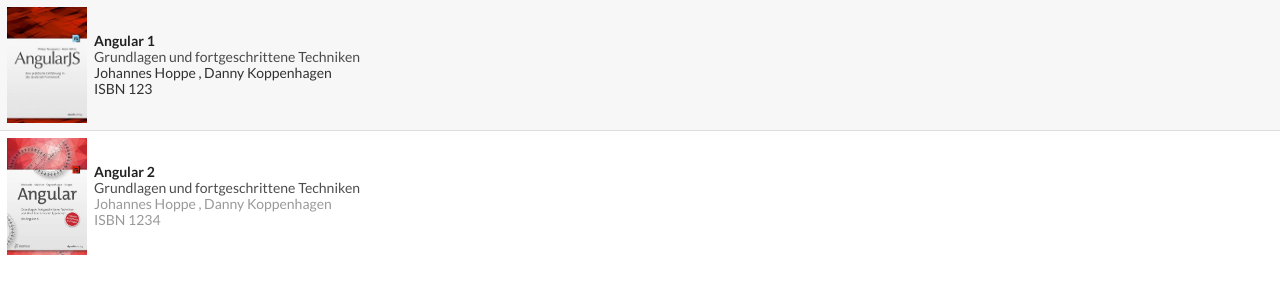
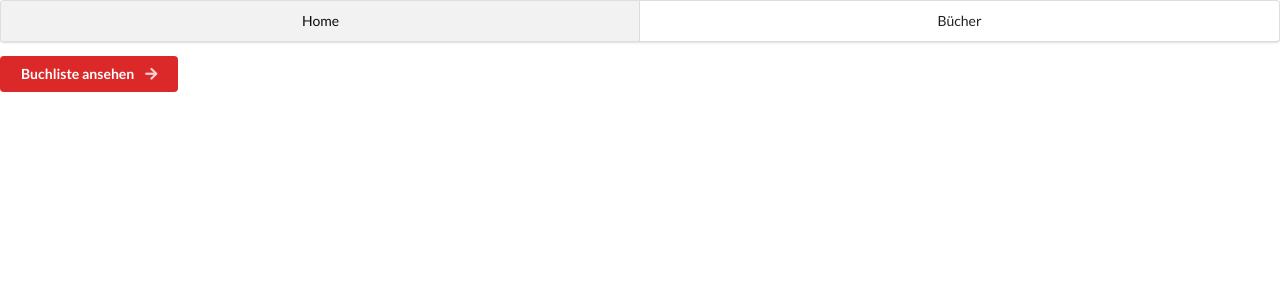
Before and after one commit to koljakutschera/angular-8-training, an Angular app: page /home in a window 1280 px wide. Shown: the top 300 px of the page. Built offline with nearby package versions, Linux system fonts and the light colour scheme.

Commit message:
feature: routing

```diff
--- a/src/app/app.component.html
+++ b/src/app/app.component.html
@@ -1,2 +1,5 @@
-<bm-book-list *ngIf="listOn" (showDetailsEvent)="showDetails($event)"></bm-book-list>
-<bm-book-details *ngIf="detailsOn" [book]="book" (showListEvent)="showList()"></bm-book-details>
+<div class="ui two item tabs menu">
+  <a routerLink="home" routerLinkActive="active" class="item">Home</a>
+  <a routerLink="books" routerLinkActive="active" class="item">Bücher</a>
+</div>
+<router-outlet></router-outlet>
--- a/src/app/app.component.ts
+++ b/src/app/app.component.ts
@@ -1,22 +1,8 @@
 import { Component } from "@angular/core";
-import { Book } from "./shared/book";
 
 @Component({
   selector: "bm-root",
   templateUrl: "./app.component.html",
   styles: []
 })
-export class AppComponent {
-  listOn = true;
-  detailsOn = false;
-  book: Book;
-  showList() {
-    this.listOn = true;
-    this.detailsOn = false;
-  }
-  showDetails(book: Book) {
-    this.book = book;
-    this.listOn = false;
-    this.detailsOn = true;
-  }
-}
+export class AppComponent {}
--- a/src/app/book-details/book-details.component.html
+++ b/src/app/book-details/book-details.component.html
@@ -42,6 +42,3 @@
     </div>
   </div>
 </div>
-<button (click)="showBookList()" class="ui red button">
-Zurück zur Buchliste
-</button>
--- a/src/app/book-details/book-details.component.ts
+++ b/src/app/book-details/book-details.component.ts
@@ -1,5 +1,7 @@
-import { Component, OnInit, Input, Output, EventEmitter } from "@angular/core";
+import { Component, OnInit } from "@angular/core";
 import { Book } from "../shared/book";
+import { BookStoreService } from "../shared/book-store.service";
+import { ActivatedRoute } from "@angular/router";
 
 @Component({
   selector: "bm-book-details",
@@ -7,14 +9,13 @@
   styles: []
 })
 export class BookDetailsComponent implements OnInit {
-  @Input() book: Book;
-  @Output() showListEvent = new EventEmitter<any>();
-  constructor() {}
-  ngOnInit() {}
+  book: Book;
+  constructor(private bs: BookStoreService, private route: ActivatedRoute) {}
+  ngOnInit() {
+    const params = this.route.snapshot.params;
+    this.book = this.bs.getSingle(params.isbn);
+  }
   getRating(num: number) {
     return new Array(num);
   }
-  showBookList() {
-    this.showListEvent.emit();
-  }
 }
--- a/src/app/book-list/book-list.component.html
+++ b/src/app/book-list/book-list.component.html
@@ -1,3 +1,3 @@
 <div class="ui middle aligned selection divided list">
-  <a *ngFor="let b of books" [book]="b" (click)="showDetails(b)" class="bm-book-list-item item"> </a>
+  <a *ngFor="let b of books" [book]="b" [routerLink]="b.isbn" class="bm-book-list-item item"> </a>
 </div>
--- a/src/app/book-list/book-list.component.ts
+++ b/src/app/book-list/book-list.component.ts
@@ -1,4 +1,4 @@
-import { Component, OnInit, Output, EventEmitter } from "@angular/core";
+import { Component, OnInit } from "@angular/core";
 
 import { Book } from "../shared/book";
 import { BookStoreService } from "../shared/book-store.service";
@@ -9,13 +9,9 @@
   styles: []
 })
 export class BookListComponent implements OnInit {
-  @Output() showDetailsEvent = new EventEmitter<Book>();
   books: Book[];
   constructor(private bs: BookStoreService) {}
   ngOnInit() {
     this.books = this.bs.getAll();
   }
-  showDetails(book: Book) {
-    this.showDetailsEvent.emit(book);
-  }
 }
--- /dev/null
+++ b/src/app/home/home.component.ts
@@ -0,0 +1,17 @@
+import { Component, OnInit } from "@angular/core";
+
+@Component({
+  selector: "bm-home",
+  template: `
+    <a routerLink="../books" class="ui red button">
+      Buchliste ansehen
+      <i class="right arrow icon"></i>
+    </a>
+  `,
+  styles: []
+})
+export class HomeComponent implements OnInit {
+  constructor() {}
+
+  ngOnInit() {}
+}
--- a/src/app/shared/book-store.service.ts
+++ b/src/app/shared/book-store.service.ts
@@ -20,7 +20,7 @@
         "Mit Angular setzen Sie auf ein modernes..."
       ),
       new Book(
-        "1234",
+        "456",
         "Angular 2",
         ["Johannes Hoppe", "Danny Koppenhagen"],
         new Date(2017, 3, 1),
@@ -34,4 +34,7 @@
   getAll() {
     return this.books;
   }
+  getSingle(isbn: string) {
+    return this.books.find(book => book.isbn === isbn);
+  }
 }
```
Also changed, not shown: src/app/app-routing.module.ts (added, +33 -0 lines), src/app/app.module.ts (+5 -2 lines), 1 other file (tests, documents, lock files or other folders).
